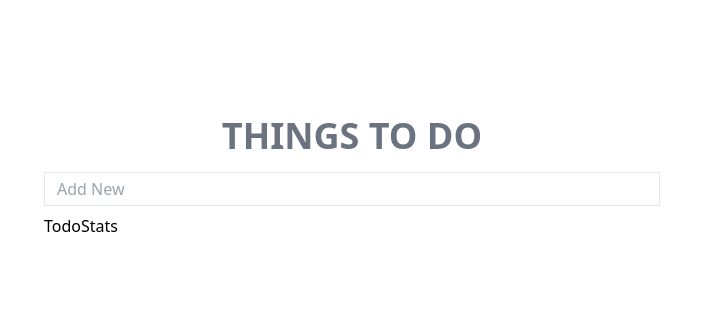
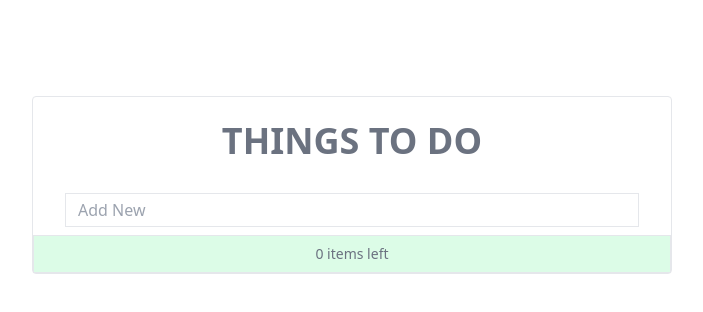
Before and after one commit to gouravg8/react-projects, a React (Vite) app: page / in a window 1280 px wide. Shown: the top 312 px of the page, without its empty margins (288-991 px from the left). Built offline with nearby package versions, Linux system fonts and the light colour scheme.

Commit message:
minor changes

```diff
--- a/src/components/Todo/Todo.tsx
+++ b/src/components/Todo/Todo.tsx
@@ -7,12 +7,14 @@ import TodoStats from "./TodoStats";
 const Todo = () => {
   return (
     <Provider store={store}>
-      <div className="w-3/4 p-3 mx-auto my-24 align-middle bg-transparent md:w-1/2">
-        <h1 className="text-4xl font-semibold text-center text-gray-500 my-2">
-          THINGS TO DO
-        </h1>
-        <Todoinput />
-        <TodoList />
+      <div className="w-3/4 mx-auto my-24 align-middle bg-transparent md:w-1/2 border bg-white rounded">
+        <div className="px-8">
+          <h1 className="text-4xl font-semibold text-center text-gray-500 my-6">
+            THINGS TO DO
+          </h1>
+          <Todoinput />
+          <TodoList />
+        </div>
         <TodoStats />
       </div>
     </Provider>
--- a/src/components/Todo/TodoStats.tsx
+++ b/src/components/Todo/TodoStats.tsx
@@ -1,5 +1,16 @@
+import { useSelector } from "react-redux";
+import { todoTypes } from "../../features/todo/todoSlice";
+
 function TodoStats() {
-  return <div>TodoStats</div>;
+  const todos = useSelector((state: { todos: todoTypes[] }) => state.todos);
+  const done = useSelector(
+    (state: { doneTodoLength: number }) => state.doneTodoLength
+  );
+  return (
+    <div className="flex justify-center px-6 text-gray-500 bg-green-100 py-2 text-sm border">
+      <span>{todos.length - done} items left</span>
+    </div>
+  );
 }
 
 export default TodoStats;
```
